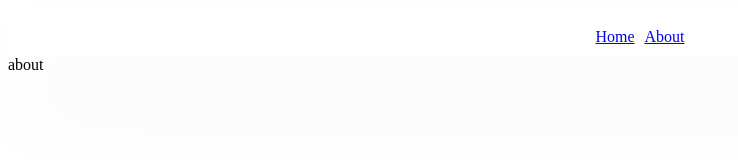
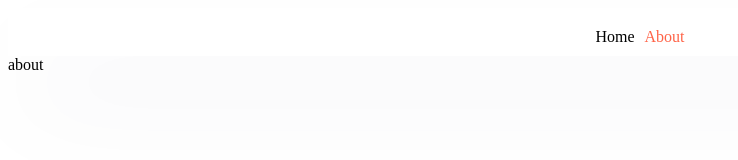
Before and after one commit to flsnrtmmyungju/nexttest, a Next.js app: page /about in a window 1280 px wide. Shown: the top 160 px of the page, without its empty margins (0-738 px from the left). Built offline with nearby package versions, Linux system fonts and the light colour scheme.

Commit message:
현재 span에 넣어야 스타일 적용이된다..

```diff
--- a/components/NavBar.js
+++ b/components/NavBar.js
@@ -5,14 +5,15 @@ export default function NavBar() {
   return (
     <nav>
       <div>
-        <Link href="/" className={router.pathname === "/" ? "active" : ""}>Home</Link>
-        <Link href="/about" className={router.pathname === "/about" ? "active" : ""}>About</Link>
+        <Link href="/" legacyBehavior><span className={router.pathname === "/" ? "active" : "" }>Home</span></Link>
+        <Link href="/about" legacyBehavior><span className={router.pathname === "/about" ? "active" : "" }>About</span></Link>
       </div>
       <style jsx>{`
         nav {
           display: flex;
           gap: 10px;
           flex-direction: column;
+
           align-items: center;
           padding-top: 20px;
           padding-bottom: 10px;
@@ -24,6 +25,7 @@ export default function NavBar() {
           margin-bottom: 5px;
         }
         nav a {
+
           font-weight: 600;
           font-size: 18px;
         }
```
